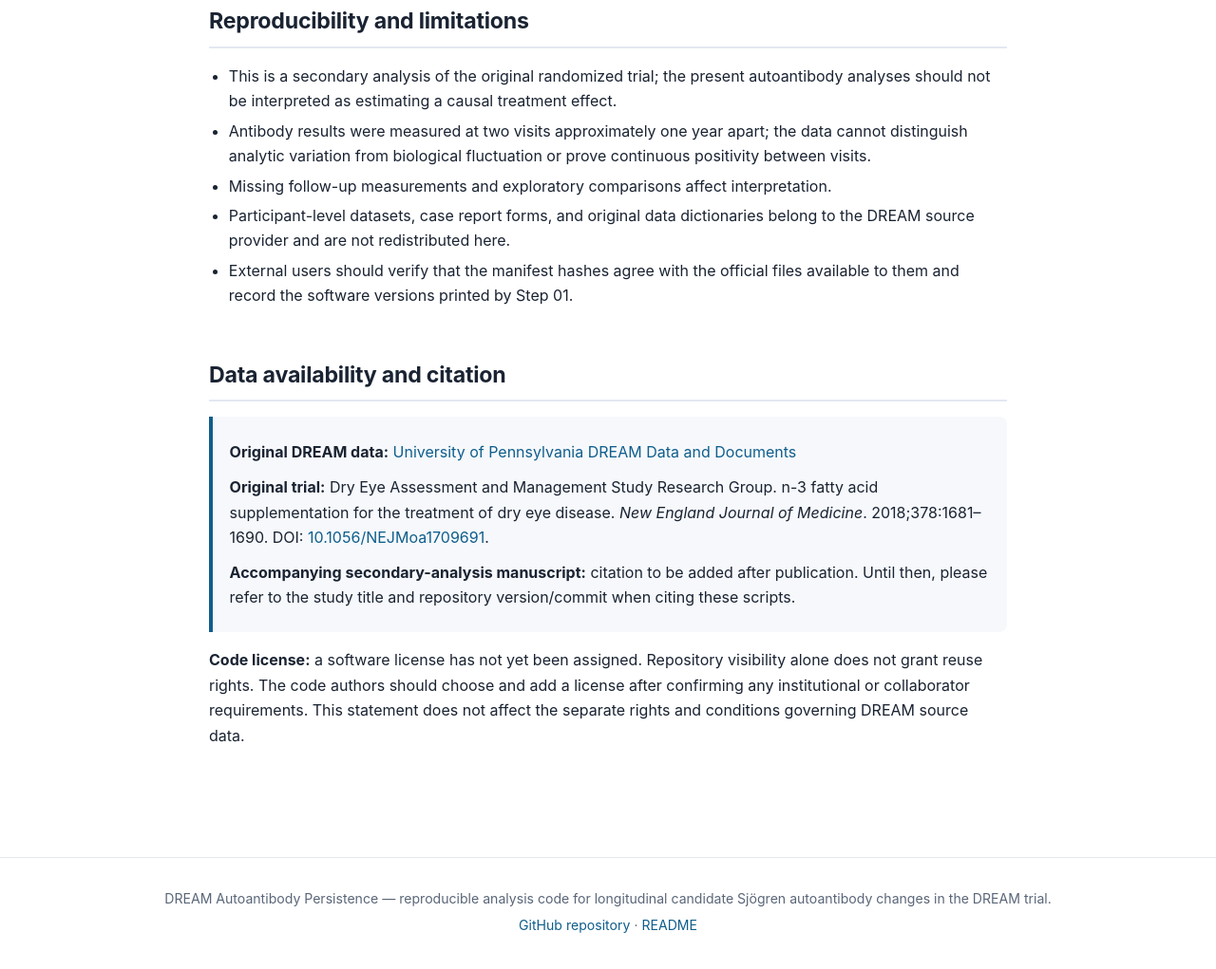
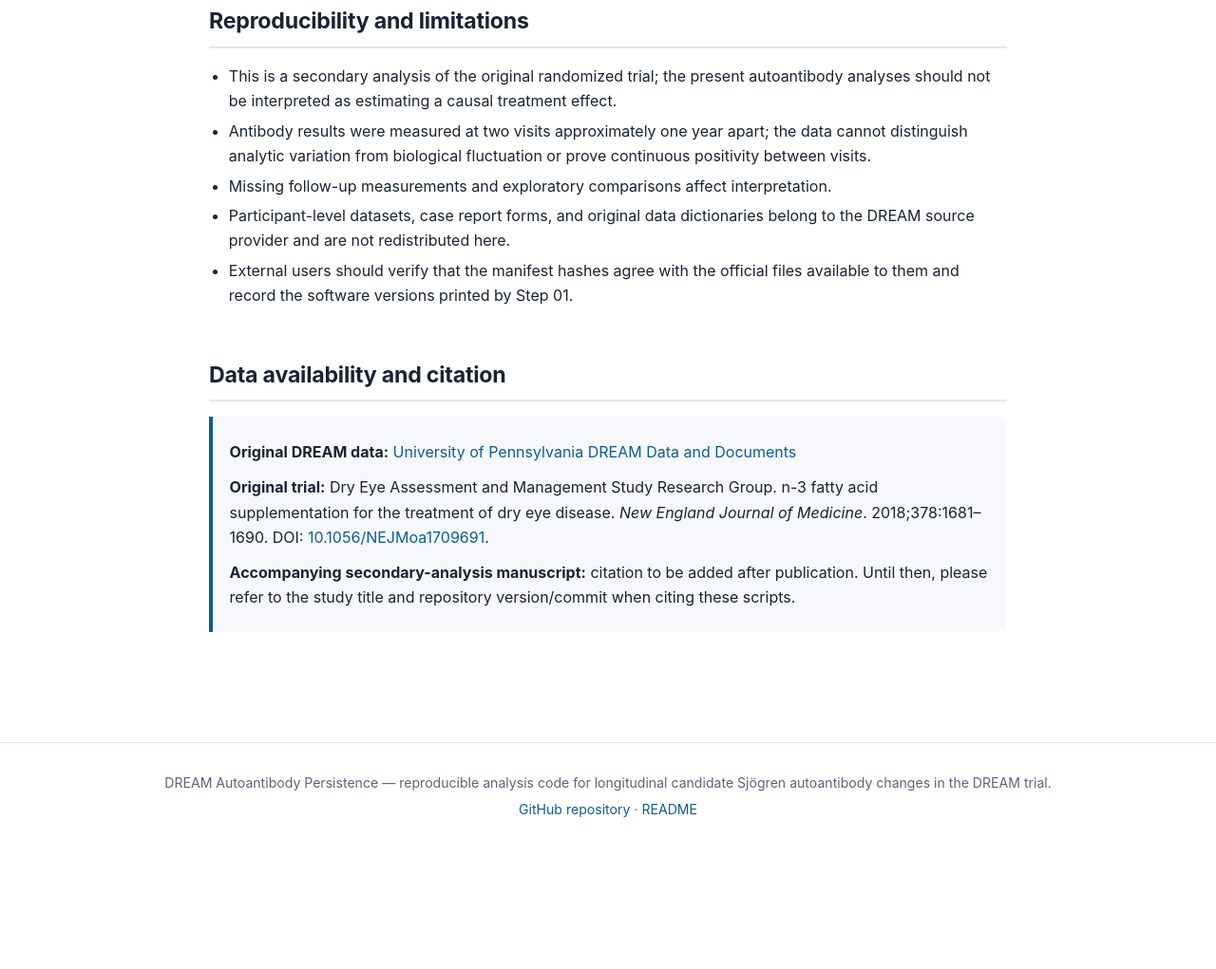
Before and after one commit to DREAM-Autoantibody-Persistence/DREAM-Autoantibody-Persistence.github.io, a plain HTML site: page index.html in a window 1280 px wide. Shown: the part 4250-5271 px from the top of the page at 95% size. After the commit the page ends 5157 px from the top, so only its background shows below. Drawn offline with Linux system fonts and the light colour scheme.

Commit message:
Remove unfinished license reminder from public documentation

```diff
--- a/index.html
+++ b/index.html
@@ -217,7 +217,6 @@ python RUN_STEP08.py</code></pre>
     <p><strong>Original trial:</strong> Dry Eye Assessment and Management Study Research Group. n-3 fatty acid supplementation for the treatment of dry eye disease. <em>New England Journal of Medicine</em>. 2018;378:1681&ndash;1690. DOI: <a href="https://doi.org/10.1056/NEJMoa1709691">10.1056/NEJMoa1709691</a>.</p>
     <p><strong>Accompanying secondary-analysis manuscript:</strong> citation to be added after publication. Until then, please refer to the study title and repository version/commit when citing these scripts.</p>
   </div>
-  <p><strong>Code license:</strong> a software license has not yet been assigned. Repository visibility alone does not grant reuse rights. The code authors should choose and add a license after confirming any institutional or collaborator requirements. This statement does not affect the separate rights and conditions governing DREAM source data.</p>
 </section>
 
 </main>
```
Also changed, not shown: 1 other file.
